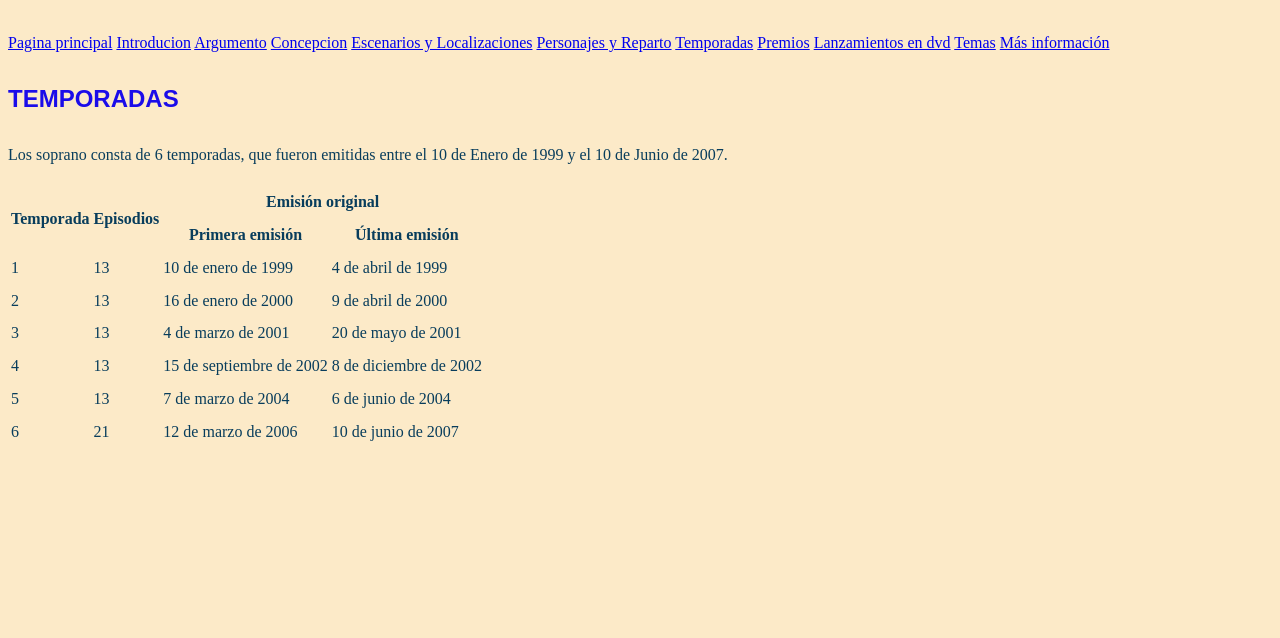
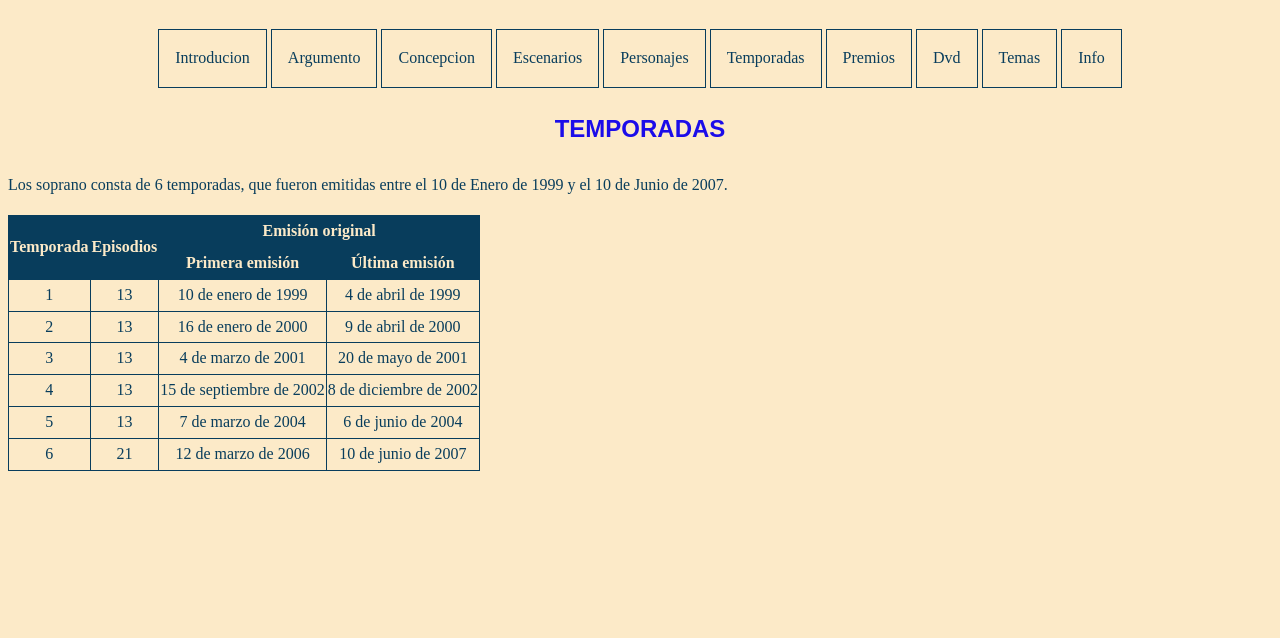
Before and after one commit to UO250898/SEW, a plain HTML site: page temporadas.html in a window 1280 px wide. Shown: the part 162-800 px from the top of the page. Drawn offline with Linux system fonts and the light colour scheme.

Commit message:
Chachachanges

```diff
--- a/estilo.css
+++ b/estilo.css
@@ -14,6 +14,8 @@
       font-style: italic;
   }
 h1{
+  border-radius: 6px;
+  letter-spacing: 3px;
   background-color: #f3b94c;
   font-size: 3em;
   text-transform: uppercase;
@@ -25,5 +27,48 @@
 h2{
     font-size: 1.5em;
     text-transform: uppercase;
+    text-align: center;
     }
 p::first-letter { text-transform: uppercase }
+
+nav.barra {
+  overflow: hidden;
+  margin-right: 20px;
+  margin-left: 20px;
+  text-align: center;
+}
+
+/* Style the links inside the navigation bar */
+
+a  {
+  text-decoration:underline;
+  color: #313131;
+}
+
+a:visited { text-decoration:underline overline;
+  color: #000000;
+}
+
+a.barra {
+  display:inline-block;
+  color:#083d5c;
+  border:1px solid #083d5c;
+  text-align: center;
+  padding: 14px 16px;
+  text-decoration: none;
+}
+
+table {
+  text-align: center;
+  border-collapse: collapse;
+}
+
+table, th, td {
+  text-align: center;
+  border: 1px solid #083d5c;
+}
+
+th {
+  background-color: #083d5c;
+  color: #fceac8;
+}
--- a/temporadas.html
+++ b/temporadas.html
@@ -15,21 +15,20 @@
 <body>
     <header>
         <h1>Los Soprano</h1>
-        <nav>
-            <a href="index.html">Pagina principal</a>
-            <a href="introducion.html">Introducion</a>
-            <a href="argumento.html">Argumento</a>
-            <a href="concepcion.html">Concepcion</a>
-            <a href="escenarios.html">Escenarios y Localizaciones</a>
-            <a href="personajes.html">Personajes y Reparto</a>
-            <a href="temporadas.html">Temporadas</a>
-            <a href="premios.html">Premios</a>
-            <a href="dvd.html">Lanzamientos en dvd</a>
-            <a href="temas.html">Temas</a>
-            <a href="masinformación.html">Más información</a>
+        <nav class=barra>
+            <a href="introducion.html" class=barra>Introducion</a>
+            <a href="argumento.html" class=barra>Argumento</a>
+            <a href="concepcion.html" class=barra>Concepcion</a>
+            <a href="escenarios.html" class=barra>Escenarios</a>
+            <a href="personajes.html" class=barra>Personajes</a>
+            <a href="temporadas.html" class=barra>Temporadas</a>
+            <a href="premios.html" class=barra>Premios</a>
+            <a href="dvd.html" class=barra>Dvd</a>
+            <a href="temas.html" class=barra>Temas</a>
+            <a href="masinformación.html" class=barra>Info</a>
         </nav>
     </header>
-    <section id=temporadas>
+    <section id=temporadas class=tabla>
         <h2>Temporadas</h2>
         <p>Los soprano consta de 6 temporadas, que fueron emitidas entre el 10 de Enero de 1999 y el 10 de
             Junio de 2007.</p>
```
Also changed, not shown: argumento.html (+11 -12 lines), concepcion.html (+11 -12 lines), dvd.html (+11 -12 lines), escenarios.html (+11 -12 lines), index.html (+12 -13 lines), inicio.html (+12 -13 lines), introducion.html (+12 -13 lines), masinformación.html (+12 -13 lines), personajes.html (+12 -13 lines), premios.html (+11 -12 lines), temas.html (+11 -11 lines).
